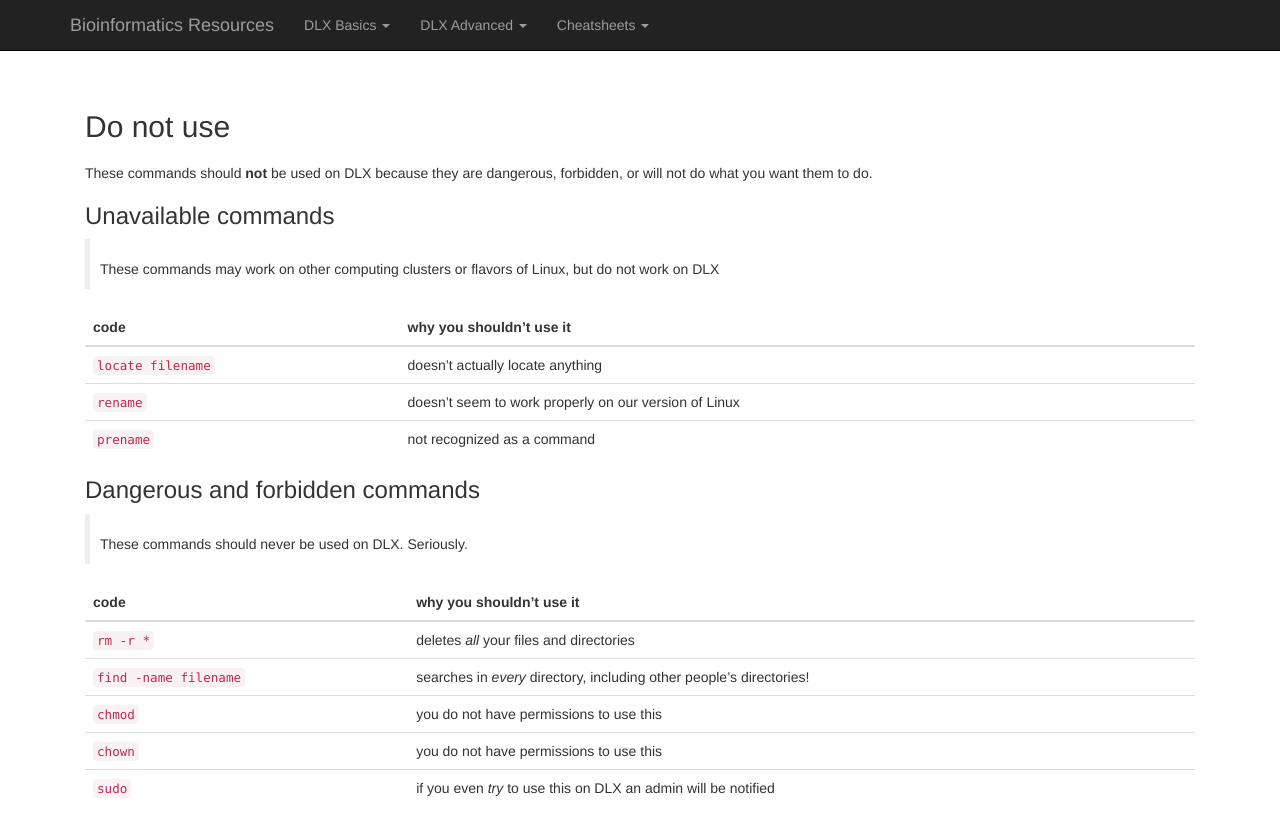
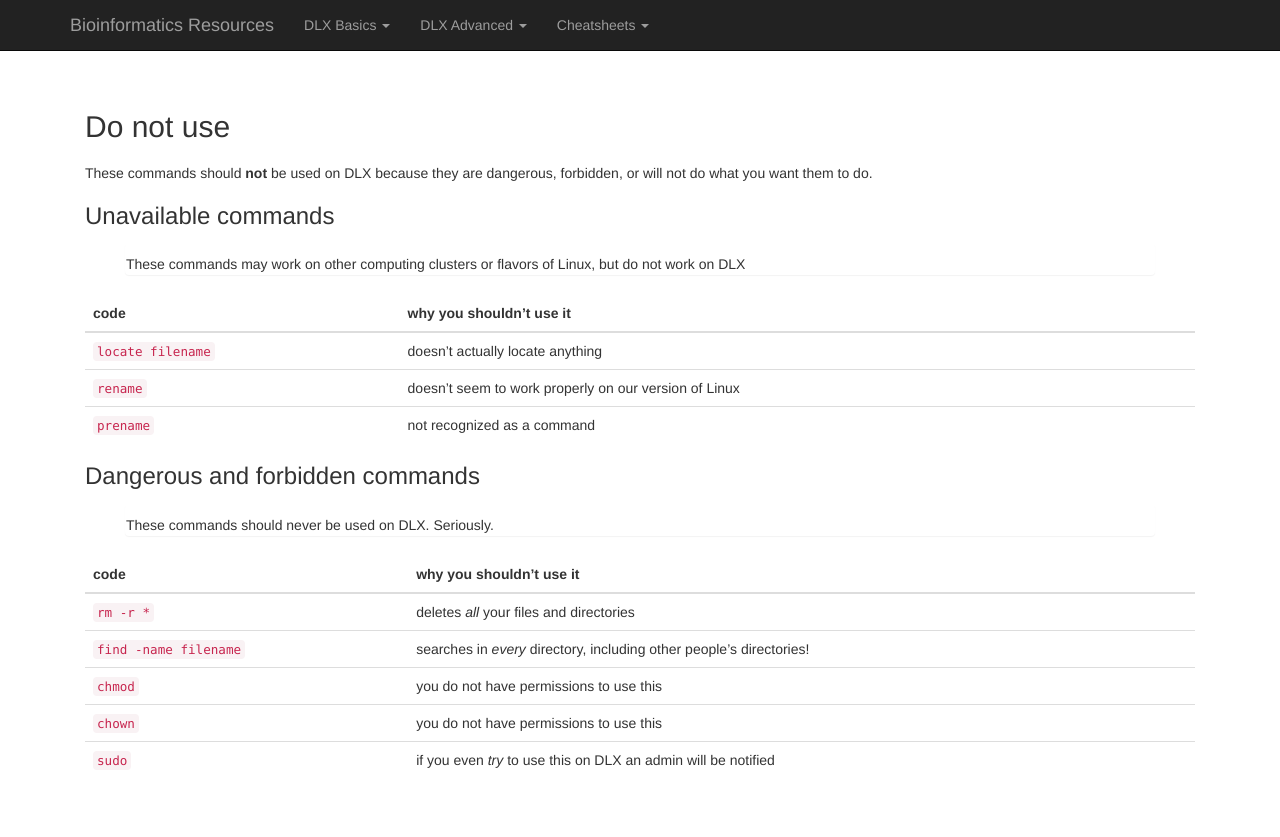
Before and after one commit to karajones/karajones.github.io, a Jekyll site: the page built from commands/basics6.md, in a window 1280 px wide. Shown: the top 837 px of the page. Built offline with Jekyll 4.4.1, drawn with Linux system fonts in a browser that asks for light colours; nearby versions of some CDN libraries; our own code applies the rules of GitHub Pages for plain Markdown files.

Commit message:
Update _type.scss

```diff
--- a/css/bootstrap/_type.scss
+++ b/css/bootstrap/_type.scss
@@ -239,10 +239,11 @@
 
 // Blockquotes
 blockquote {
-  padding: ( $line-height-computed / 2 );
-  margin: 0 0 $line-height-computed;
-  font-size: 14px;
-  border-left: 5px solid $blockquote-border-color;
+  margin-bottom: $line-height-computed;
+  background-color: $panel-bg;
+  border: 1px solid transparent;
+  border-radius: $panel-border-radius;
+  @include box-shadow(0 1px 1px rgba(0,0,0,.05));
 
   p,
   ul,
```
